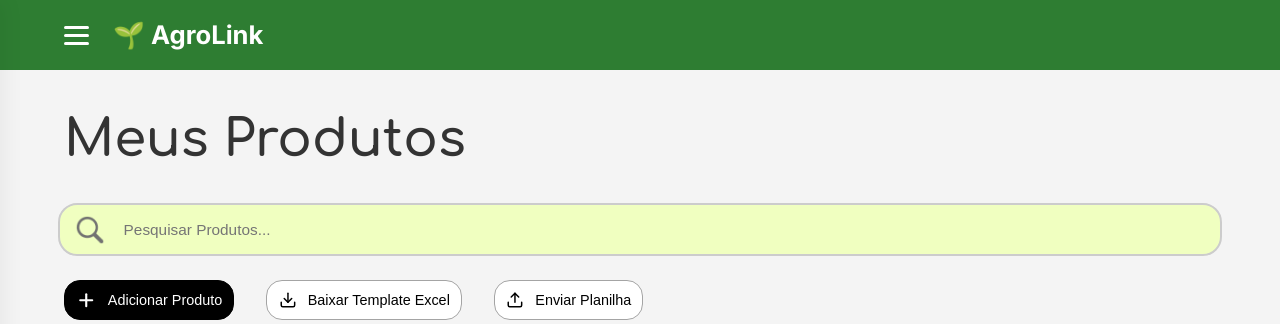
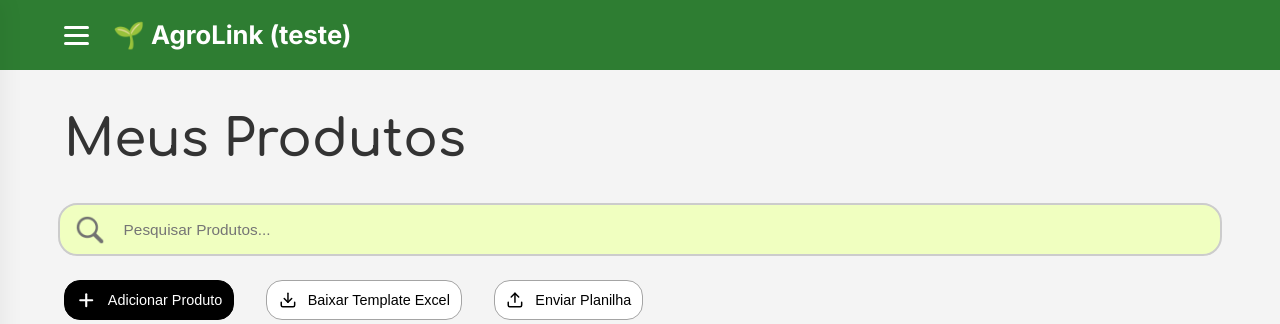
Before and after one commit to Fabricio-Alencar/agrolink_front2, a Flask app: page /meus_produtos in a window 1280 px wide. Shown: the top 324 px of the page. Run offline with Flask 3, Linux system fonts and the light colour scheme; some libraries are stand-ins or nearby versions.

Commit message:
Update logo and navigation text for testing

```diff
--- a/templates/produtos_produtor.html
+++ b/templates/produtos_produtor.html
@@ -43,7 +43,7 @@
             <span></span>
             <span></span>
         </button>
-        <div class="logo">🌱 AgroLink</div>
+        <div class="logo">🌱 AgroLink (teste)</div>
     </div>
 </header>
 
@@ -66,7 +66,7 @@
 
         <nav class="painel-navegacao">
             <a href="/meus_produtos" class="item-navegacao ativo">
-                <span class="icone-box">📦</span> Meus Produtos
+                <span class="icone-box">📦</span> Meus Produtos (teste)
             </a>
 
             <a href="/negociacoes_produtor" class="item-navegacao">
```
